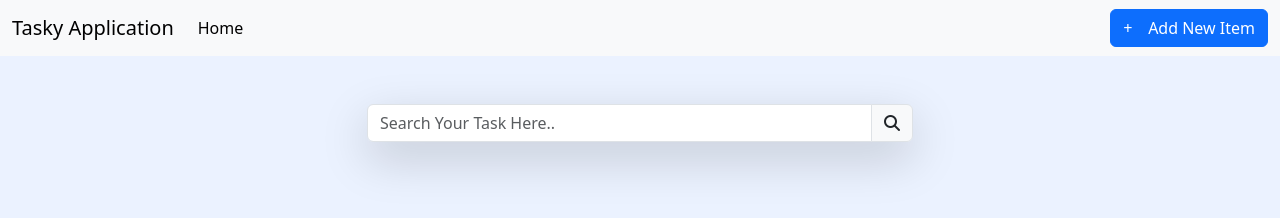
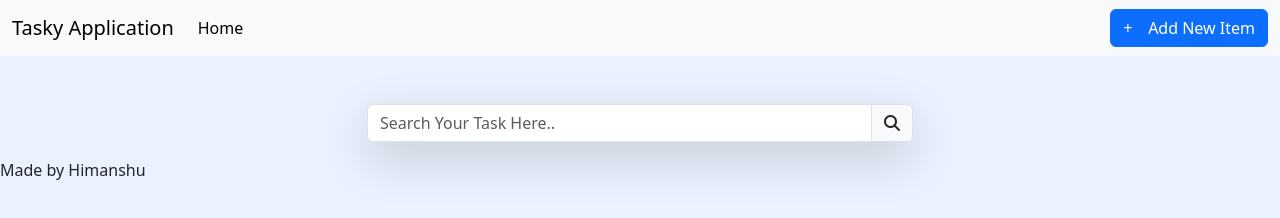
Before and after one commit to Himanshu2X/Tasky_Application, a plain HTML site: page index.html in a window 1280 px wide. Drawn offline with nearby package versions, Linux system fonts and the light colour scheme.

Commit message:
Update index.html

```diff
--- a/index.html
+++ b/index.html
@@ -240,4 +240,9 @@
       crossorigin="anonymous"
     ></script>
   </body>
+  <footer>
+    <div class="copy_write_text">
+      Made by Himanshu
+    </div>
+  </footer>
 </html>
```
